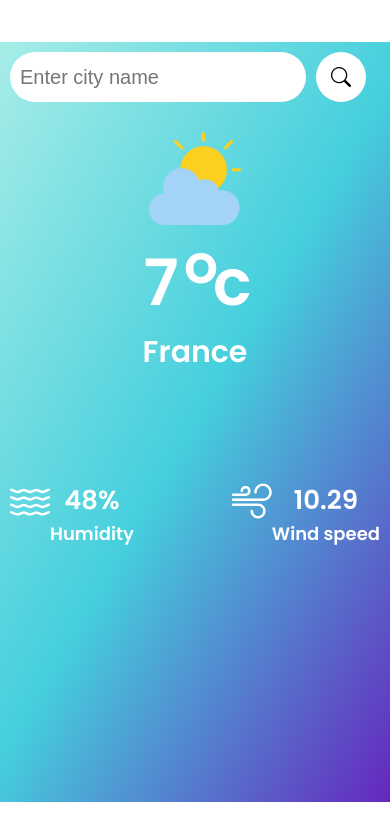
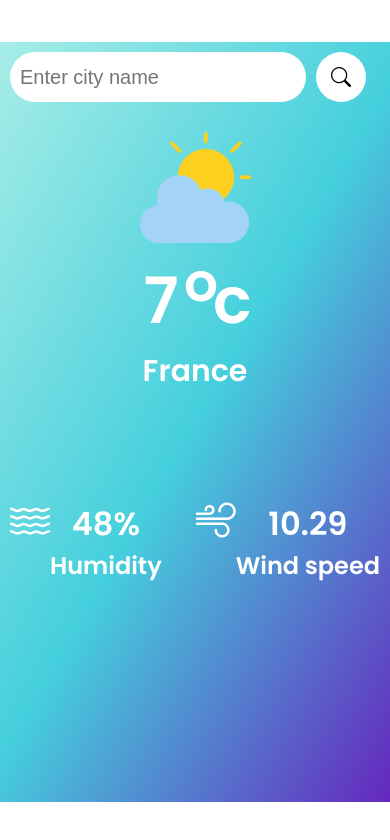
Before and after one commit to Bamimore2000/Weather-pp, a plain HTML site: page index.html in a window 390 px wide. Drawn offline with nearby package versions, Linux system fonts and the light colour scheme.

Commit message:
Update index.css

```diff
--- a/index.css
+++ b/index.css
@@ -55,7 +55,7 @@ h1{
     gap: 10px;
 }
 .main-image{
-    width: 25%;
+    width: 30%;
     margin-top: 30px;
 }
 .degree{
@@ -85,10 +85,10 @@ i.bi-wind, i.bi-water{
         gap: 10px;
     }
     h4{
-        font-size: 26px;
+        font-size: 32px;
     }
     h6{
-        font-size: 18px;
+        font-size: 24px;
     }
     .main-container{
         padding: 2rem;
```
